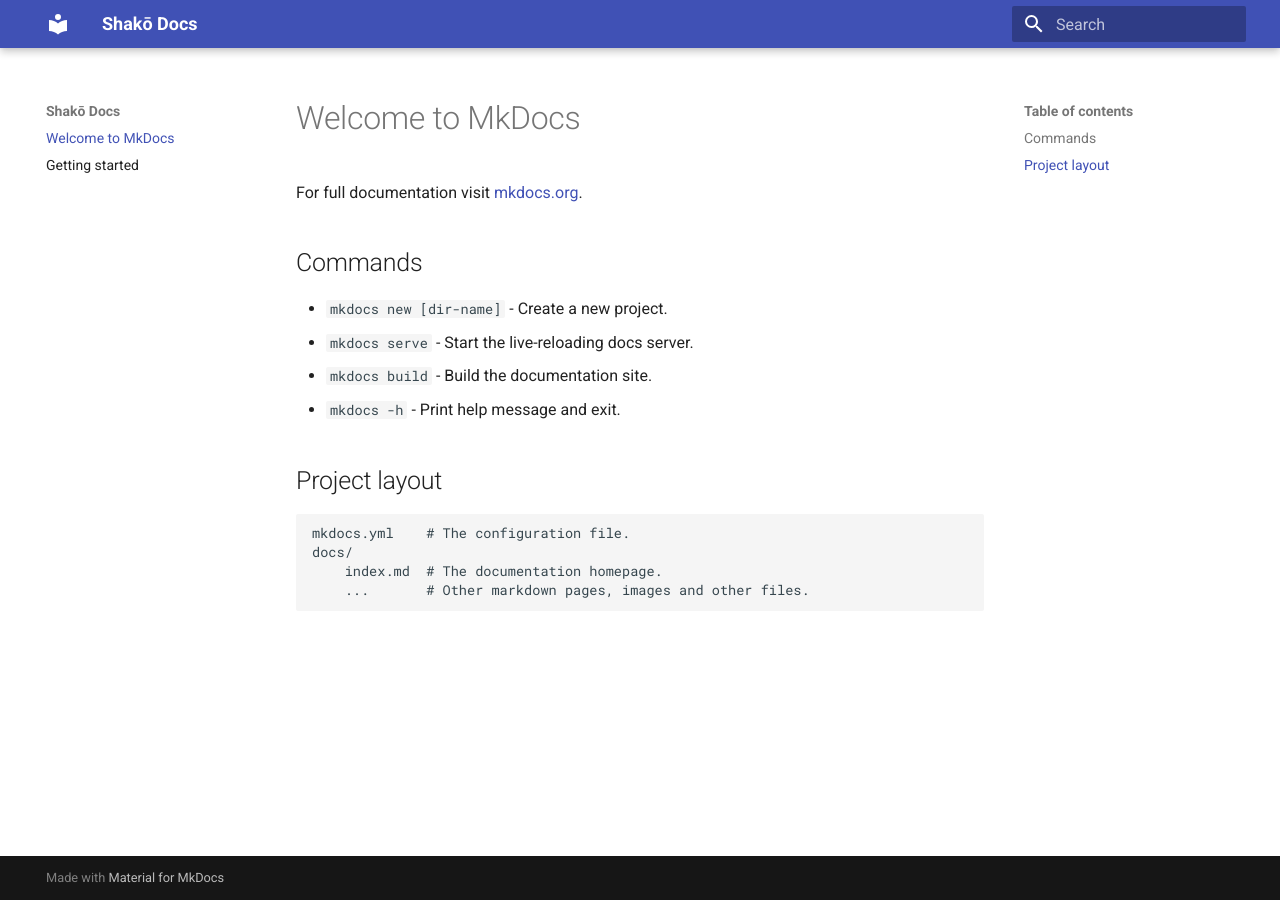
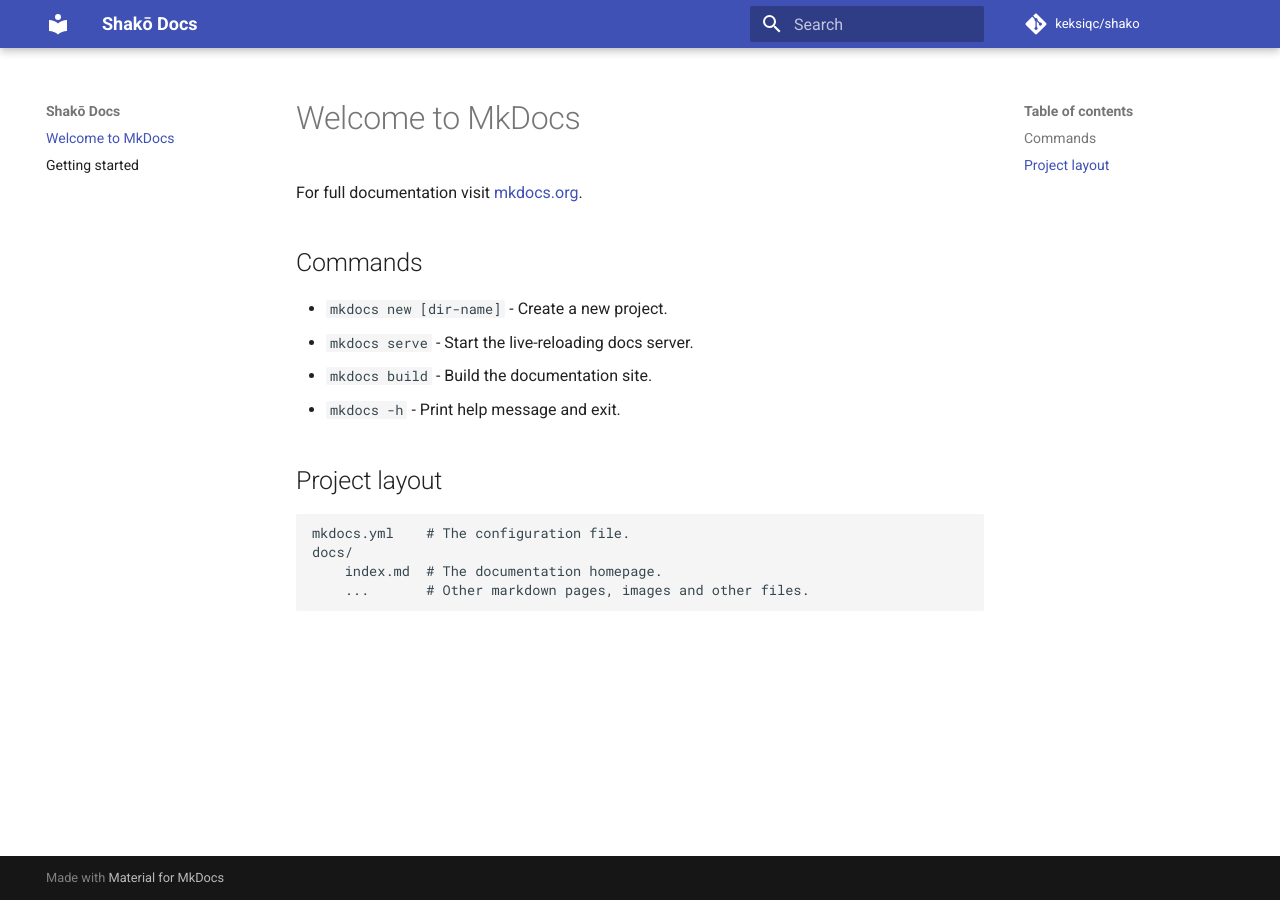
Before and after one commit to keksiqc/shako, an MkDocs documentation site: the page built from docs/index.md, in a window 1280 px wide. Built offline with MkDocs 1.6.1 and Material for MkDocs 9.7.7, drawn with Linux system fonts in a browser that asks for light colours; comment, search, counter and statistics services are not loaded.

Commit message:
chore: update MkDocs configuration with repository details

```diff
--- a/mkdocs.yml
+++ b/mkdocs.yml
@@ -2,3 +2,6 @@
 site_url: https://docs.shako.me
 theme:
   name: material
+
+repo_name: keksiqc/shako
+repo_url: https://github.com/keksiqc/shako
```
